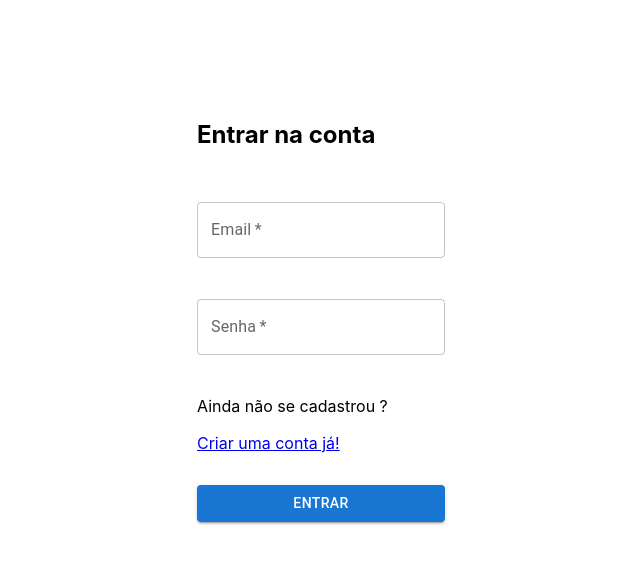
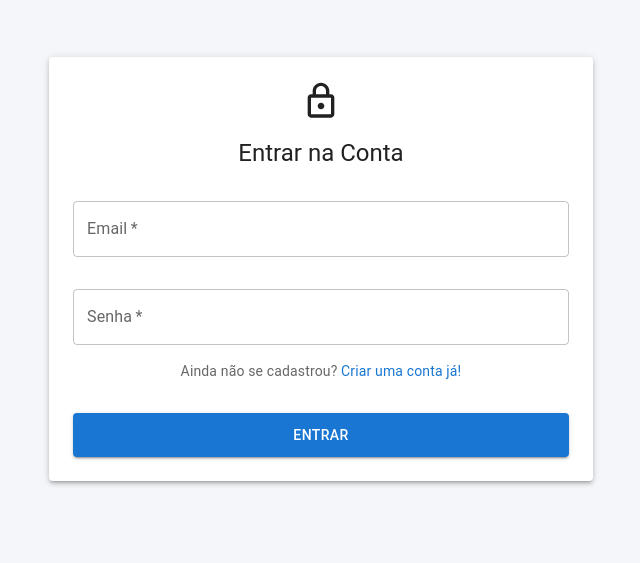
Before and after one commit to Andre-Silva-Peixoto/projeto-taugor-frontend, a React (Create React App) app: page / in a window 1280 px wide. Shown: the part 131-694 px from the top of the page, without its empty margins (319-959 px from the left). Built offline with nearby package versions, Linux system fonts and the light colour scheme; no server answers.

Commit message:
Validação de campos login e registro

```diff
--- a/src/pages/login/Login.css
+++ b/src/pages/login/Login.css
@@ -1,23 +1,26 @@
-.autenticacao-container-maior{
+.autenticacao-container-maior {
     display: flex;
-    flex-direction: column;
-    position: fixed;
     justify-content: center;
     align-items: center;
-    height: 100%;
+    height: 100vh;
+    background-color: #f4f6f9;
+}
+
+.autenticacao-form {
     width: 100%;
+    max-width: 400px;
+    padding: 20px;
+    background-color: white;
+    border-radius: 8px;
+    box-shadow: 0 4px 20px rgba(0, 0, 0, 0.1);
 }
-.autenticacao-container-maior .autenticacao-form{
-    display: flex;
-    flex-direction: column;
-    gap: 5%;
+
+.autenticacao-form h2 {
+    margin-bottom: 20px;
+    font-size: 24px;
+    font-weight: 600;
+    text-align: center;
 }
-.autenticacao-container-maior .autenticacao-form p{
-    margin: 1em 0 0 0;
+.autenticacao-container-maior.css-mzavur-MuiContainer-root{
+    max-width: none;
 }
-.autenticacao-container-maior .autenticacao-form a{
-    margin: 0 0 1em 0;
-}
-.autenticacao-texto-erro{
-    color: red;
-}
--- a/src/pages/login/Login.tsx
+++ b/src/pages/login/Login.tsx
@@ -1,8 +1,9 @@
 import React, { useState } from 'react';
 import { useAuth } from '../../context/AuthContext';
-import { TextField, Button } from '@mui/material';
+import { TextField, Button, Box, Typography, Paper, Container } from '@mui/material';
+import { useNavigate } from 'react-router-dom';
+import LockOutlinedIcon from '@mui/icons-material/LockOutlined';
 import './Login.css';
-import { useNavigate } from 'react-router-dom';
 
 const Login: React.FC = () => {
   const navigate = useNavigate();
@@ -10,13 +11,39 @@ const Login: React.FC = () => {
   const [email, setEmail] = useState('');
   const [senha, setSenha] = useState('');
   const [textoDeErro, setTextoDeErro] = useState('');
+  const [formErrors, setFormErrors] = useState<{ email: string; senha: string }>({ email: '', senha: '' });
 
-  //Handle click no botão de login
   const handleSubmit = async (e: React.FormEvent) => {
     e.preventDefault();
+
+    // Validação dos campos
+    let valid = true;
+    let errors = { email: '', senha: '' };
+    const emailRegex = /^[^\s@]+@[^\s@]+\.[^\s@]+$/;
+
+
+    if (!email) {
+      errors.email = 'Por favor, insira um email.';
+      valid = false;
+    }else if (!emailRegex.test(email)) {
+      errors.email = 'Por favor, insira um email válido.';
+      valid = false;
+    }
+
+    if (!senha) {
+      errors.senha = 'Por favor, insira uma senha.';
+      valid = false;
+    }
+
+    if (!valid) {
+      setFormErrors(errors);
+      return;
+    }
+
+    // Login
     try {
       await login(email, senha);
-      navigate("/pagina-inicial")
+      navigate("/pagina-inicial");
     } catch (error) {
       setTextoDeErro("Erro ao fazer login: " + error);
       console.error("Erro ao fazer login: ", error);
@@ -24,10 +51,14 @@ const Login: React.FC = () => {
   };
 
   return (
-    <div className='autenticacao-container-maior'>
-      <form className='autenticacao-form' onSubmit={handleSubmit}>
-        <h2>Entrar na conta</h2>
-        {textoDeErro && <p style={{ color: 'red' }}>{textoDeErro}</p>}
+    <Container component="main" maxWidth="xs" className='autenticacao-container-maior'>
+      <Paper elevation={3} sx={{ padding: 3, display: 'flex', flexDirection: 'column', alignItems: 'center' }}>
+        <LockOutlinedIcon sx={{ fontSize: 40, marginBottom: 2 }} />
+        <Typography component="h1" variant="h5" sx={{ marginBottom: 2 }}>
+          Entrar na Conta
+        </Typography>
+        {textoDeErro && <Typography color="error" variant="body2" sx={{ marginBottom: 2 }}>{textoDeErro}</Typography>}
+        <form onSubmit={handleSubmit} noValidate>
           <TextField
             label="Email"
             type="email"
@@ -36,6 +67,10 @@ const Login: React.FC = () => {
             required
             fullWidth
             margin="normal"
+            variant="outlined"
+            sx={{ marginBottom: 2 }}
+            error={!!formErrors.email}
+            helperText={formErrors.email}
           />
           <TextField
             label="Senha"
@@ -45,14 +80,31 @@ const Login: React.FC = () => {
             required
             fullWidth
             margin="normal"
+            variant="outlined"
+            sx={{ marginBottom: 2 }}
+            error={!!formErrors.senha}
+            helperText={formErrors.senha}
           />
-        <p>Ainda não se cadastrou ?</p>
-        <a href='/registro'>Criar uma conta já!</a>
-        <Button type="submit" variant="contained" color="primary">
+          <Box sx={{ textAlign: 'center', marginBottom: 2 }}>
+            <Typography variant="body2" color="textSecondary">
+              Ainda não se cadastrou?{' '}
+              <a href="/registro" style={{ textDecoration: 'none', color: '#1976d2' }}>
+                Criar uma conta já!
+              </a>
+            </Typography>
+          </Box>
+          <Button
+            type="submit"
+            variant="contained"
+            color="primary"
+            fullWidth
+            sx={{ padding: '10px 0', marginTop: 2 }}
+          >
             Entrar
           </Button>
         </form>
-    </div>
+      </Paper>
+    </Container>
   );
 };
 
--- a/src/pages/registro/Registro.tsx
+++ b/src/pages/registro/Registro.tsx
@@ -1,29 +1,79 @@
 import React, { useState } from 'react';
 import { useAuth } from '../../context/AuthContext';
-import { TextField, Button } from '@mui/material';
+import { TextField, Button, Box, Typography, Paper, Container, Snackbar } from '@mui/material';
+import { useNavigate } from 'react-router-dom';
+import PersonAddAltOutlinedIcon from '@mui/icons-material/PersonAddAltOutlined';
 
 const Registro: React.FC = () => {
+  const navigate = useNavigate();
   const { register } = useAuth();
   const [email, setEmail] = useState('');
   const [password, setPassword] = useState('');
   const [errorText, setErrorText] = useState('');
+  const [emailError, setEmailError] = useState('');
+  const [passwordError, setPasswordError] = useState('');
+  const [openSnackbar, setOpenSnackbar] = useState(false);
 
-  //Handle click no botão de registro
+  // Regex email
+  const emailRegex = /^[a-zA-Z0-9._%+-]+@[a-zA-Z0-9.-]+\.[a-zA-Z]{2,}$/;
+  // Regex senha (mínimo de 5 caracteres com letras e números)
+  const passwordRegex = /^(?=.*[a-zA-Z])(?=.*\d)[a-zA-Z\d]{5,}$/;
+
   const handleSubmit = async (e: React.FormEvent) => {
     e.preventDefault();
+
+    setEmailError('');
+    setPasswordError('');
+    let valid = true;
+
+    // Validação do email
+    if(!email) {
+      setEmailError('Por favor, insira um email.');
+      valid = false;
+    }else if (!emailRegex.test(email)) {
+      setEmailError('Por favor, insira um email válido.');
+      valid = false;
+    }
+
+    // Validação da senha
+    if (!password) {
+      setPasswordError('Por favor, insira uma senha.');
+      valid = false;
+    }else if (!passwordRegex.test(password)) {
+      setPasswordError('A senha deve ter pelo menos 5 caracteres e conter letras e números.');
+      valid = false;
+    }
+
+    //Registro
+    if(valid){
       try {
         await register(email, password);
+        setOpenSnackbar(true);
+        setTimeout(() => {
+          navigate('/');
+        }, 2000);
       } catch (error) {
-      setErrorText("Erro ao registrar: " + error);
-      console.error("Erro ao registrar: ", error);
+        setErrorText('Erro ao registrar: ' + error);
+        console.error('Erro ao registrar: ', error);
+      }
+    }else{
+      return
     }
   };
 
+  const handleCloseSnackbar = () => {
+    setOpenSnackbar(false);
+  };
+
   return (
-    <div className='autenticacao-container-maior'>
-      <form className='autenticacao-form' onSubmit={handleSubmit}>
-        <h2>Registrar</h2>
-        {errorText && <p className='autenticacao-texto-erro'>{errorText}</p>}
+    <Container component="main" maxWidth="xs" className='autenticacao-container-maior'>
+      <Paper elevation={3} sx={{ padding: 3, display: 'flex', flexDirection: 'column', alignItems: 'center' }}>
+        <PersonAddAltOutlinedIcon sx={{ fontSize: 40, marginBottom: 2 }} />
+        <Typography component="h1" variant="h5" sx={{ marginBottom: 2 }}>
+          Criar Conta
+        </Typography>
+        {errorText && <Typography color="error" variant="body2" sx={{ marginBottom: 2 }}>{errorText}</Typography>}
+        <form onSubmit={handleSubmit} noValidate>
           <TextField
             label="Email"
             type="email"
@@ -32,6 +82,10 @@ const Registro: React.FC = () => {
             required
             fullWidth
             margin="normal"
+            variant="outlined"
+            sx={{ marginBottom: 2 }}
+            error={!!emailError}
+            helperText={emailError}
           />
           <TextField
             label="Senha"
@@ -41,14 +95,45 @@ const Registro: React.FC = () => {
             required
             fullWidth
             margin="normal"
+            variant="outlined"
+            sx={{ marginBottom: 2 }}
+            error={!!passwordError}
+            helperText={passwordError}
           />
-        <p>Já tem uma conta ?</p>
-        <a href='/'>Entrar já</a>
-        <Button type="submit" variant="contained" color="primary">
+          <Box sx={{ textAlign: 'center', marginBottom: 2 }}>
+            <Typography variant="body2" color="textSecondary">
+              Já tem uma conta?{' '}
+              <a href="/" style={{ textDecoration: 'none', color: '#1976d2' }}>
+                Entrar já!
+              </a>
+            </Typography>
+          </Box>
+          <Button
+            type="submit"
+            variant="contained"
+            color="primary"
+            fullWidth
+            sx={{ padding: '10px 0', marginTop: 2 }}
+          >
             Registrar
           </Button>
         </form>
-    </div>
+      </Paper>
+
+      <Snackbar
+        open={openSnackbar}
+        autoHideDuration={2500}
+        onClose={handleCloseSnackbar}
+        message="Conta criada com sucesso!"
+        anchorOrigin={{
+          vertical: 'bottom',
+          horizontal: 'center',
+        }}
+        sx={{
+          bottom: 50,
+        }}
+      />
+    </Container>
   );
 };
 
```
Lines whose indentation alone changed are shown as unchanged.
